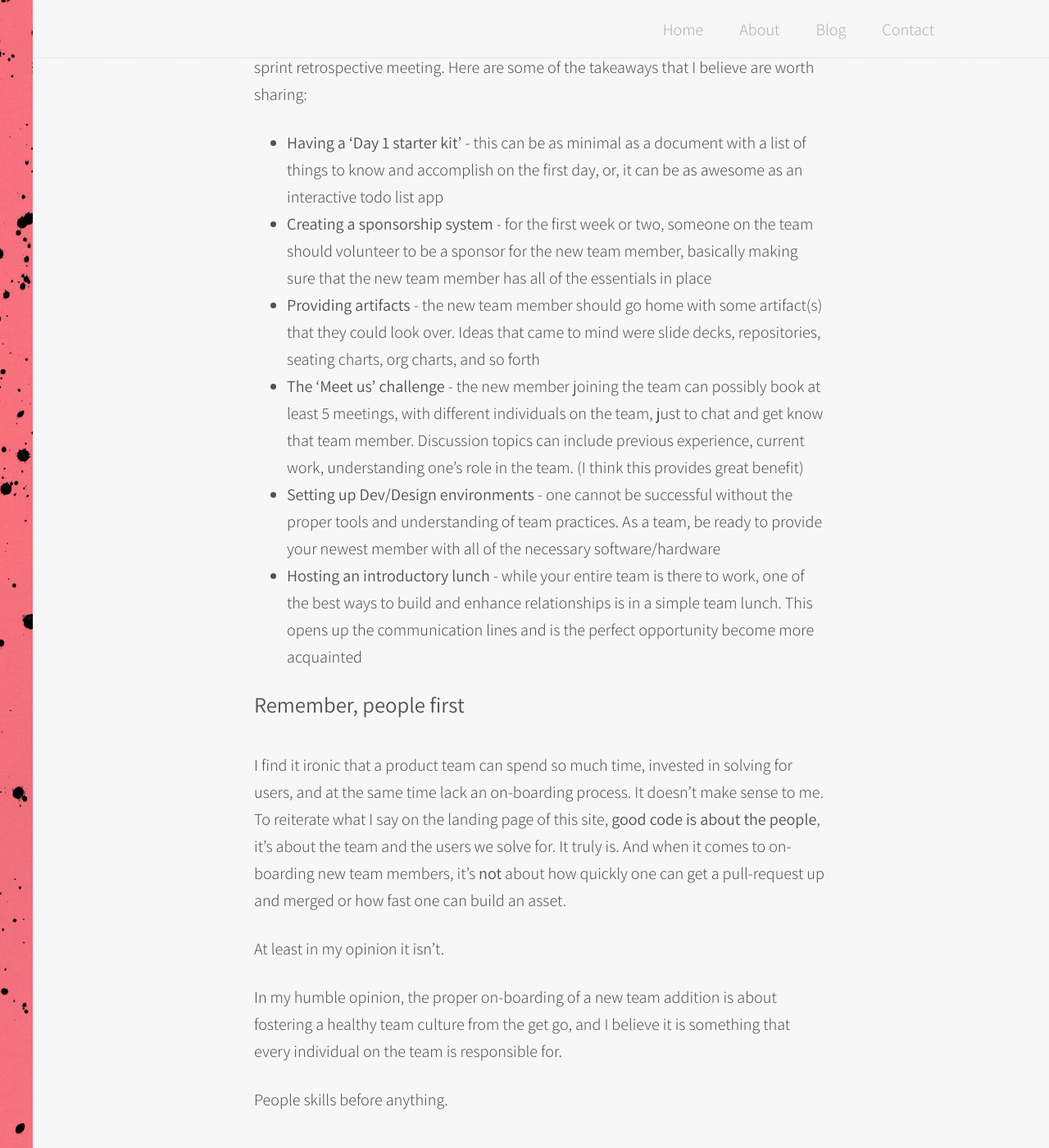
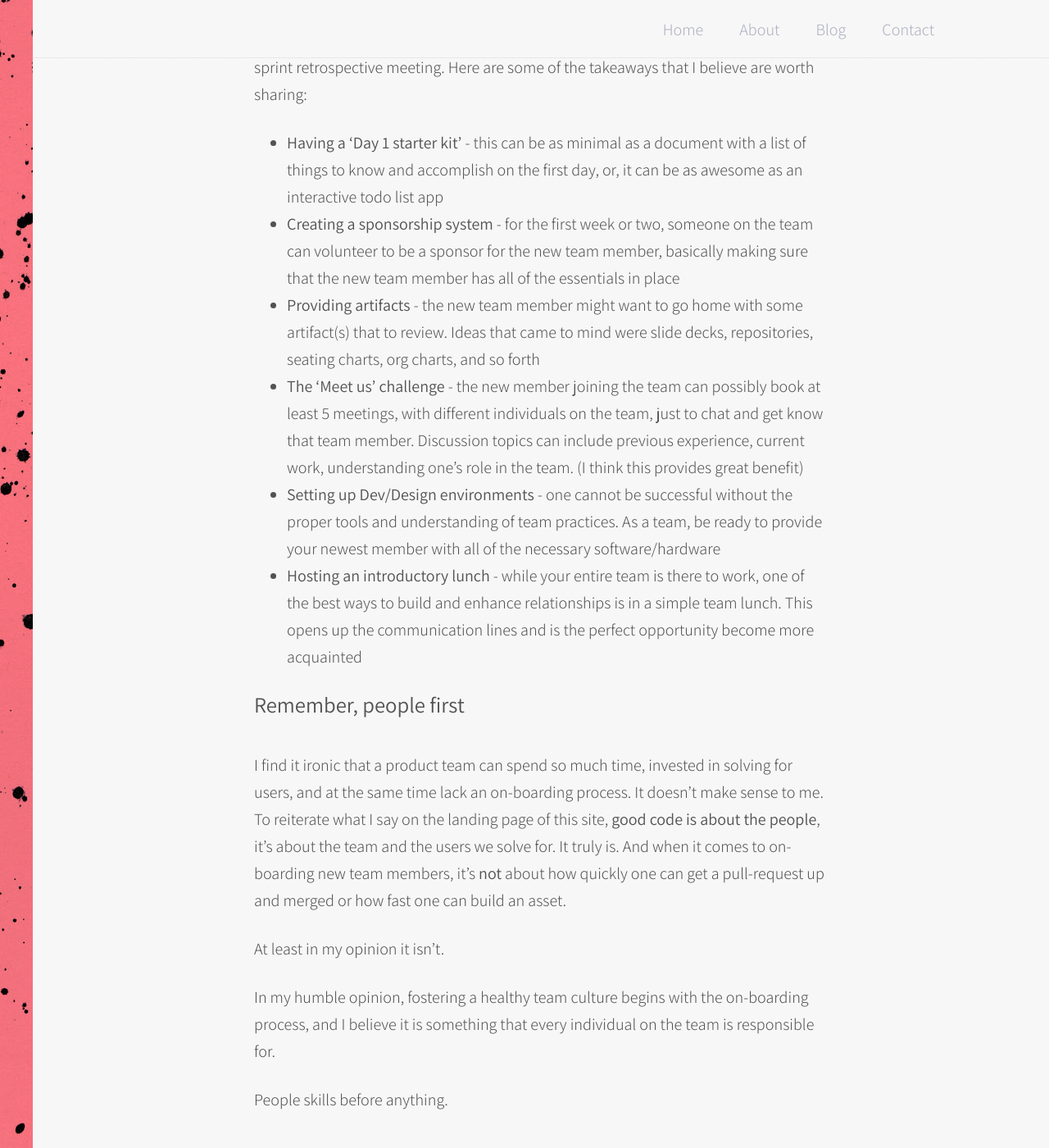
Before and after one commit to techtolentino/techtolentino.github.io, a Jekyll site: the page built from _posts/2016-08-02-welcome-to-the-squad.md, in a window 1280 px wide and 1400 px high, scrolled down 4078 px. Shown: the whole window at 82% size. Built offline with Jekyll 4.4.1, drawn with Linux system fonts in a browser that asks for light colours.

Commit message:
edits to post

```diff
--- a/_posts/2016-08-02-welcome-to-the-squad.md
+++ b/_posts/2016-08-02-welcome-to-the-squad.md
@@ -61,8 +61,8 @@ And while this I truly believe that this has made up for our lack of an on-board
 With all that being said, I've learned a lot about what it means to truly on-board a new team member. Additionally, this topic sparked a pretty decent discussion at our latest sprint retrospective meeting. Here are some of the takeaways that I believe are worth sharing:
 
 - **Having a 'Day 1 starter kit'** - this can be as minimal as a document with a list of things to know and accomplish on the first day, or, it can be as awesome as an interactive todo list app
-- **Creating a sponsorship system** - for the first week or two, someone on the team should volunteer to be a sponsor for the new team member, basically making sure that the new team member has all of the essentials in place
-- **Providing artifacts** - the new team member should go home with some artifact(s) that they could look over. Ideas that came to mind were slide decks, repositories, seating charts, org charts, and so forth
+- **Creating a sponsorship system** - for the first week or two, someone on the team can volunteer to be a sponsor for the new team member, basically making sure that the new team member has all of the essentials in place
+- **Providing artifacts** - the new team member might want to go home with some artifact(s) that to review. Ideas that came to mind were slide decks, repositories, seating charts, org charts, and so forth
 - **The 'Meet us' challenge** - the new member joining the team can possibly book at least 5 meetings, with different individuals on the team, just to chat and get know that team member. Discussion topics can include previous experience, current work, understanding one's role in the team. (I think this provides great benefit)
 - **Setting up Dev/Design environments** - one cannot be successful without the proper tools and understanding of team practices. As a team, be ready to provide your newest member with all of the necessary software/hardware
 - **Hosting an introductory lunch** - while your entire team is there to work, one of the best ways to build and enhance relationships is in a simple team lunch. This opens up the communication lines and is the perfect opportunity become more acquainted
@@ -73,6 +73,6 @@ I find it ironic that a product team can spend so much time, invested in solving
 
 At least in my opinion it isn't.
 
-In my humble opinion, the proper on-boarding of a new team addition is about fostering a healthy team culture from the get go, and I believe it is something that every individual on the team is responsible for.
+In my humble opinion, fostering a healthy team culture begins with the on-boarding process, and I believe it is something that every individual on the team is responsible for.
 
 People skills before anything.
```
